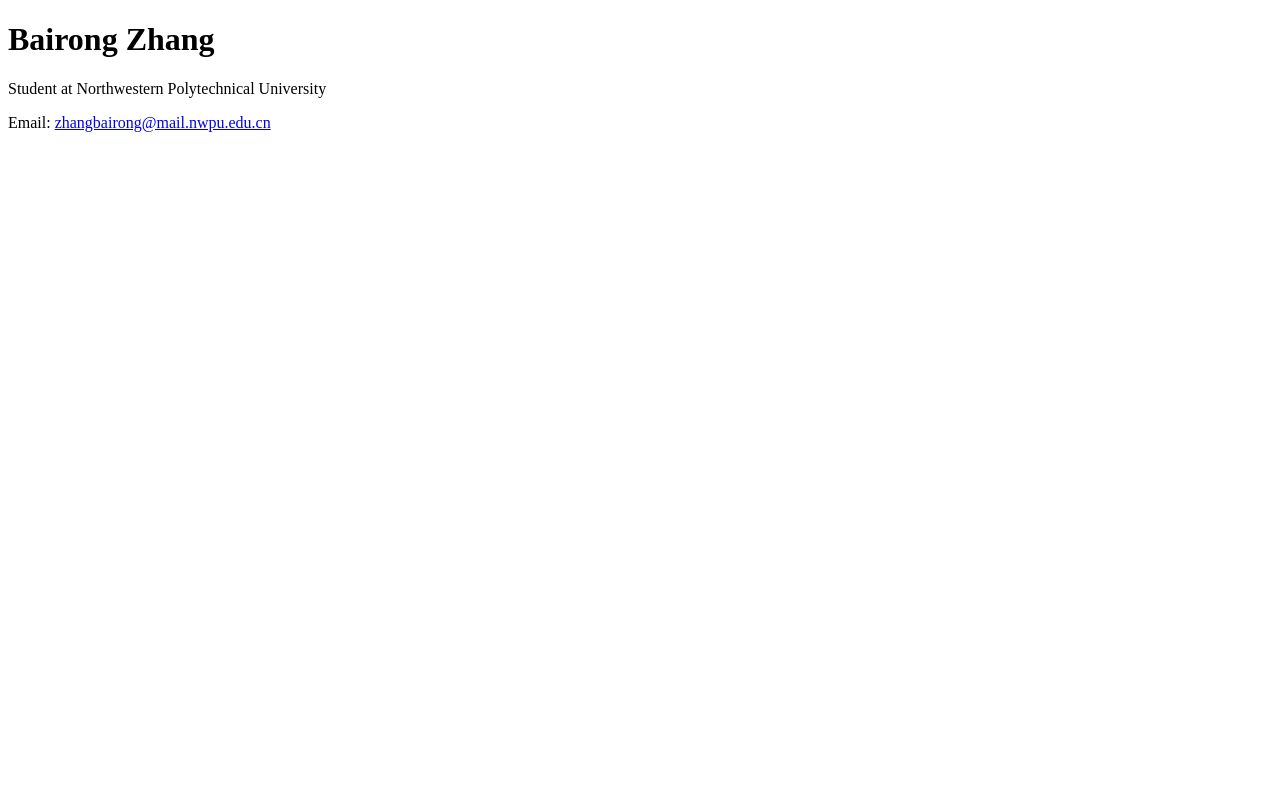
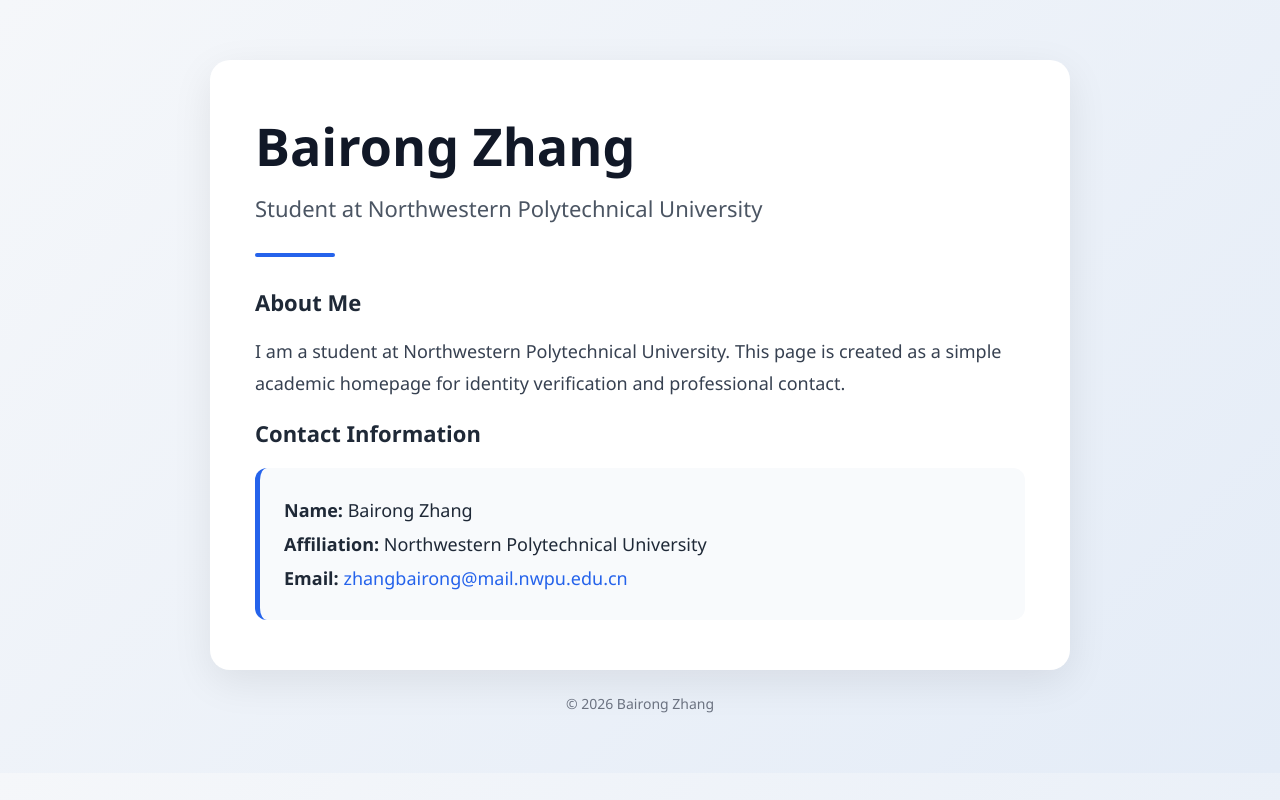
Before and after one commit to Zebra076/Zebra076.github.io, a plain HTML site: page index.html in a window 1280 px wide. Drawn offline with Linux system fonts and the light colour scheme.

Commit message:
Update index.html

```diff
--- a/index.html
+++ b/index.html
@@ -1,21 +1,147 @@
 <!DOCTYPE html>
 <html lang="en">
 <head>
-    <meta charset="UTF-8">
-    <meta name="viewport" content="width=device-width, initial-scale=1.0">
+    <meta charset="UTF-8" />
+    <meta name="viewport" content="width=device-width, initial-scale=1.0" />
     <title>Bairong Zhang</title>
+    <style>
+        * {
+            box-sizing: border-box;
+        }
+
+        body {
+            margin: 0;
+            font-family: "Segoe UI", Arial, sans-serif;
+            background: linear-gradient(135deg, #f5f7fa, #e4ecf7);
+            color: #1f2937;
+        }
+
+        .container {
+            max-width: 900px;
+            margin: 60px auto;
+            padding: 0 20px;
+        }
+
+        .card {
+            background: #ffffff;
+            border-radius: 20px;
+            box-shadow: 0 12px 40px rgba(0, 0, 0, 0.08);
+            padding: 50px 45px;
+        }
+
+        .name {
+            font-size: 52px;
+            font-weight: 700;
+            margin: 0 0 12px 0;
+            color: #111827;
+        }
+
+        .subtitle {
+            font-size: 22px;
+            color: #4b5563;
+            margin-bottom: 30px;
+        }
+
+        .divider {
+            width: 80px;
+            height: 4px;
+            background: #2563eb;
+            border-radius: 999px;
+            margin-bottom: 30px;
+        }
+
+        .section-title {
+            font-size: 22px;
+            font-weight: 600;
+            margin-top: 10px;
+            margin-bottom: 12px;
+            color: #1f2937;
+        }
+
+        .text {
+            font-size: 18px;
+            line-height: 1.8;
+            color: #374151;
+            margin-bottom: 18px;
+        }
+
+        .info {
+            margin-top: 20px;
+            padding: 20px 24px;
+            background: #f8fafc;
+            border-left: 5px solid #2563eb;
+            border-radius: 12px;
+        }
+
+        .info p {
+            margin: 10px 0;
+            font-size: 18px;
+        }
+
+        a {
+            color: #2563eb;
+            text-decoration: none;
+        }
+
+        a:hover {
+            text-decoration: underline;
+        }
+
+        .footer {
+            text-align: center;
+            margin-top: 24px;
+            color: #6b7280;
+            font-size: 14px;
+        }
+
+        @media (max-width: 768px) {
+            .card {
+                padding: 35px 25px;
+            }
+
+            .name {
+                font-size: 40px;
+            }
+
+            .subtitle {
+                font-size: 20px;
+            }
+
+            .text, .info p {
+                font-size: 17px;
+            }
+        }
+    </style>
 </head>
+<body>
+    <div class="container">
+        <div class="card">
+            <h1 class="name">Bairong Zhang</h1>
+            <div class="subtitle">Student at Northwestern Polytechnical University</div>
+            <div class="divider"></div>
 
-<body>
-    <h1>Bairong Zhang</h1>
+            <div class="section-title">About Me</div>
+            <p class="text">
+                I am a student at Northwestern Polytechnical University.
+                This page is created as a simple academic homepage for identity verification and professional contact.
+            </p>
 
-    <p>Student at Northwestern Polytechnical University</p>
+            <div class="section-title">Contact Information</div>
+            <div class="info">
+                <p><strong>Name:</strong> Bairong Zhang</p>
+                <p><strong>Affiliation:</strong> Northwestern Polytechnical University</p>
+                <p>
+                    <strong>Email:</strong>
+                    <a href="mailto:zhangbairong@mail.nwpu.edu.cn">
+                        zhangbairong@mail.nwpu.edu.cn
+                    </a>
+                </p>
+            </div>
+        </div>
 
-    <p>
-        Email:
-        <a href="mailto:zhangbairong@mail.nwpu.edu.cn">
-            zhangbairong@mail.nwpu.edu.cn
-        </a>
-    </p>
+        <div class="footer">
+            © 2026 Bairong Zhang
+        </div>
+    </div>
 </body>
 </html>
```
